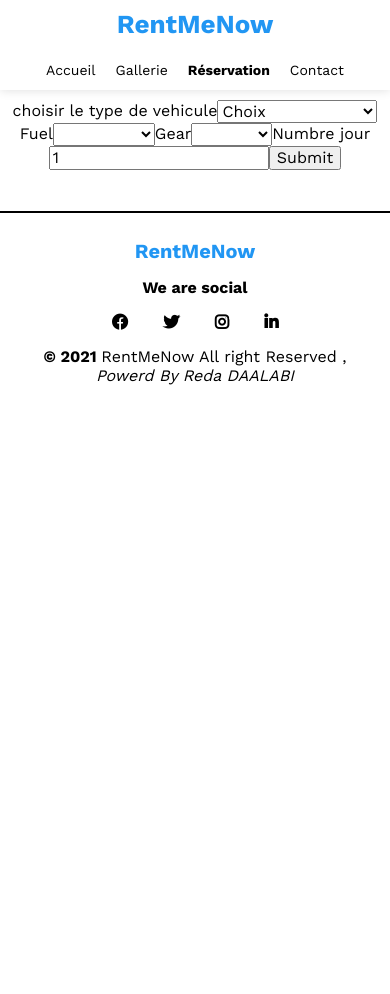
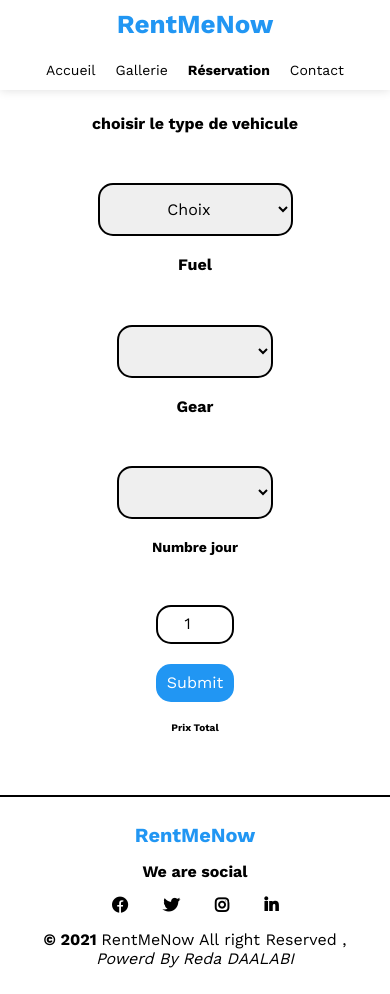
Before and after one commit to redaDaalabi2/Brief-3, a plain HTML site: page Réservation.html in a window 390 px wide. Before the commit the page ends 844 px from the top, so only its background shows below. Drawn offline with nearby package versions, Linux system fonts and the light colour scheme.

Commit message:
ajouter la dernier version

```diff
--- a/CSS/master.css
+++ b/CSS/master.css
@@ -551,33 +551,94 @@ ul {
   justify-content: center;
   align-items: center;
   flex-wrap: wrap;
+  flex-direction: column;
+  gap: 20px;
 }
-.Container form > .label-1 {
-  align-items: center;
+.Container .label-1 {
+  font-weight: bold;
+  font-size: 22px;
+  margin-top: 15px;
+}
+.Container .select-1 {
+  padding: 20px;
+  border: 2px solid;
+  border-radius: 15px;
+  margin-top: 30px;
+  width: 20%;
+  text-align: center;
+}
+.Container .label-2 {
   font-weight: bold;
   font-size: 22px;
 }
-.Container form > .select-1 {
+.Container .select-2 {
+  text-align: center;
   padding: 20px;
-  display: flex;
   border: 2px solid;
   border-radius: 15px;
   margin-top: 30px;
-  width: 100%;
-  text-align: center;
+  width: 20%;
 }
-.Container form > .label-2 {
-  text-align: center;
+.Container .label-3 {
   font-weight: bold;
-  font-size: 22px;
-  padding-left: 100px
+  font-size: 16px;
 }
-.Container form > .select-2 {
-  padding: 20px;
-  display: flex;
+.Container #nbjour {
   border: 2px solid;
   border-radius: 15px;
   margin-top: 30px;
-  width: 100%;
+  width: 8%;
+  padding: 8px;
+  text-align: center;
+}
+.Container #button---1 {
+  border-radius: 15px;
+  color: white;
+  background-color: var(--main-color);
+  border: none;
+  width: 8%;
+  padding-top: 12px;
+  padding-bottom: 12px;
+}
+.Container #total {
+  font-weight: bold;
+  font-size: 16px;
+}
+.Container #total-1 {
+  font-weight: bold;
+  font-size: 16px;
+}
+@media (max-width: 767px) {
+  .Container .label-1 {
+    font-size: 16px;
+  }
+  .Container .select-1 {
+    padding: 14px;
+    width: 50%;
+  }
+  .Container .label-2 {
+    font-size: 16px;
+  }
+  .Container .select-2 {
+    padding: 14px;
+    width: 40%;
+  }
+  .Container .label-3 {
+    font-size: 14px;
+  }
+  .Container #nbjour {
+    width: 20%;
+  }
+  .Container #button---1 {
+    width: 20%;
+    padding: 10px;
+    font-size: 16px;
+  }
+  .Container #total {
+    font-size: 10px;
+  }
+  .Container #total-1 {
+    font-size: 10px;
+  }
 }
 /* end Reservation */
--- a/Réservation.html
+++ b/Réservation.html
@@ -31,8 +31,7 @@
     <!-- end header -->
     <!-- start content -->
     <div class="Container">
-            <br>
-            <label class="label-1" for="vehicule">choisir le type de vehicule</label>
+            <label class="label-1">choisir le type de vehicule</label>
             <select class="select-1" id="select-1">
                 <option value="Choix">Choix</option>
                 <option id="moto" value="10">Moto</option>
@@ -43,10 +42,9 @@
                 <option id="engin" value="900">Engin de chantier</option>
                 <option id="camion" value="250">Camion</option>
             </select>
-            <br>
             <label class="label-2" for="vehicule_type">Fuel</label>
             <select class="select-2" id="select-2">
-                <option value=""></option>
+                <option value="0"></option>
                 <option id="electrique" value="0.05">Electrique</option>
                 <option id="hybride" value="0.09">Hybride</option>
                 <option id="essence" value="0.14">Essence</option>
@@ -58,9 +56,10 @@
                 <option id="auto" value="0.19">auto</option>
                 <option id="manual" value="0">manual</option>
             </select>
-            <Label>Numbre jour</Label>
+            <Label class="label-3">Numbre jour</Label>
             <input type="number" value="1" id="nbjour">
             <button id="button---1" >Submit</button>
+            <span id="total-1">Prix Total</span>
             <span id="total"></span>
     </div>
     <!-- end content -->
--- a/main.js
+++ b/main.js
@@ -37,13 +37,15 @@
 // Moto.addEventListener("click" , function() {
 //     console.log("hello");
 // })
-let nbjour=document.getElementById("nbjour")
+let nbjour = document.getElementById("nbjour")
 let select1 = document.querySelector("#select-1");
-let select2 = document.getElementById("select-2");
+let select2 = document.querySelector("#select-2");
 let Electrique = document.querySelector("#electrique");
 let Hybride = document.querySelector("#hybride");
 let Essence = document.querySelector("#essence");
 let Diesel = document.querySelector("#diesel");
+let Autor = document.querySelector("#auto");
+let Manual = document.querySelector("#manual");
 select1.addEventListener("change" , function() {
     let SelectText = select1.options[select1.selectedIndex].text;
     console.log( "text : " + SelectText);
@@ -97,6 +99,20 @@ select1.addEventListener("change" , function() {
       document.getElementById("diesel").style.display="block";
     }
 })
+// select2.addEventListener("change" , function() {
+//   let SlctTxt = select2.options[select2.selectedIndex].text;
+//   console.log( "text : " + SlctTxt);
+//   if(SlctTxt === "Electrique" || SlctTxt === "Essence")
+//   {
+//     document.getElementById("auto").style.display="none";
+//     document.getElementById("manual").style.display="none";
+//   }
+//   // if(SlctTxt === "Electrique" || SlctTxt === "Hybride"|| SlctTxt === "Essence" || SlctTxt === "Diesel")
+//   // {
+//   //   document.getElementById("auto").style.display="none";
+//   //   document.getElementById("manual").style.display="block";
+//   // }
+// })
 document.getElementById("button---1").addEventListener("click",function() {{
   let nbjour=document.getElementById("nbjour").value;
   var valType=document.getElementById("select-1").value;
@@ -106,6 +122,6 @@ document.getElementById("button---1").addEventListener("click",function() {{
   var valGear=document.getElementById("select-3").value;
   var total=0;
   total+=(parseFloat(valType)+(parseFloat(valType)*parseFloat(valFuel))+(parseFloat(valType)*parseFloat(valGear)))*nbjour;
-  console.log( total );
+  console.log( total);
   document.getElementById("total").innerHTML=total;
 }})
```
